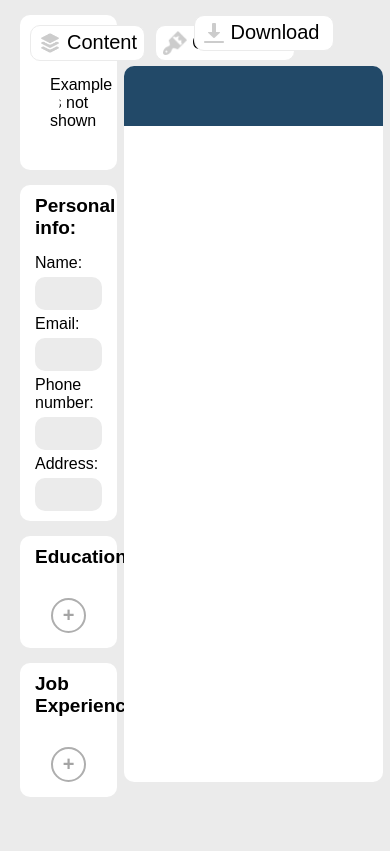
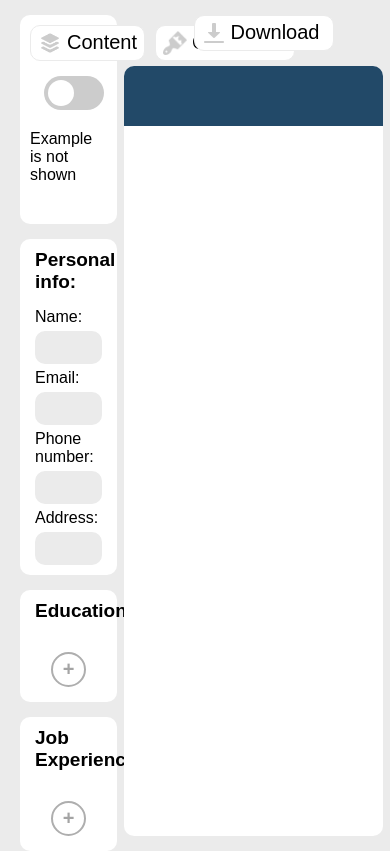
Before and after one commit to vasenkom/CV-maker, a React (Vite) app in the folder cvMaker/: page / in a window 390 px wide. Built offline with nearby package versions, Linux system fonts and the light colour scheme.

Commit message:
move css settings of toggle to css file

```diff
--- a/cvMaker/src/components/settings/ToggleSwitch.css
+++ b/cvMaker/src/components/settings/ToggleSwitch.css
@@ -1,4 +1,13 @@
+.toggleDIV {
+  display: flex;
+  flex-direction: row;
+  align-items: center;
+  gap: 20px;
+  margin-bottom: 30px;
+}
+
 .switch {
+  margin-left: 10px;
   position: relative;
   display: inline-block;
   width: 60px;
@@ -45,7 +54,6 @@ input:checked + .slider:before {
   transform: translateX(26px);
 }
 
-/* Rounded sliders */
 .slider.round {
   border-radius: 34px;
 }
@@ -53,3 +61,9 @@ input:checked + .slider:before {
 .slider.round:before {
   border-radius: 50%;
 }
+
+@media only screen and (max-width: 720px) {
+  .toggleDIV {
+    flex-direction: column;
+  }
+}
--- a/cvMaker/src/components/settings/ToggleSwitch.jsx
+++ b/cvMaker/src/components/settings/ToggleSwitch.jsx
@@ -3,15 +3,7 @@ import "./toggleSwitch.css";
 
 export function ToggleSwitch({ isChecked, stateMessage, toggleHandler }) {
   return (
-    <div
-      style={{
-        display: "flex",
-        flexDirection: "row",
-        alignItems: "center",
-        gap: "20px",
-        marginBottom: "30px",
-      }}
-    >
+    <div className="toggleDIV">
       <label className="switch">
         <input type="checkbox" checked={isChecked} onChange={toggleHandler} />
         <span className="slider round"></span>
```
